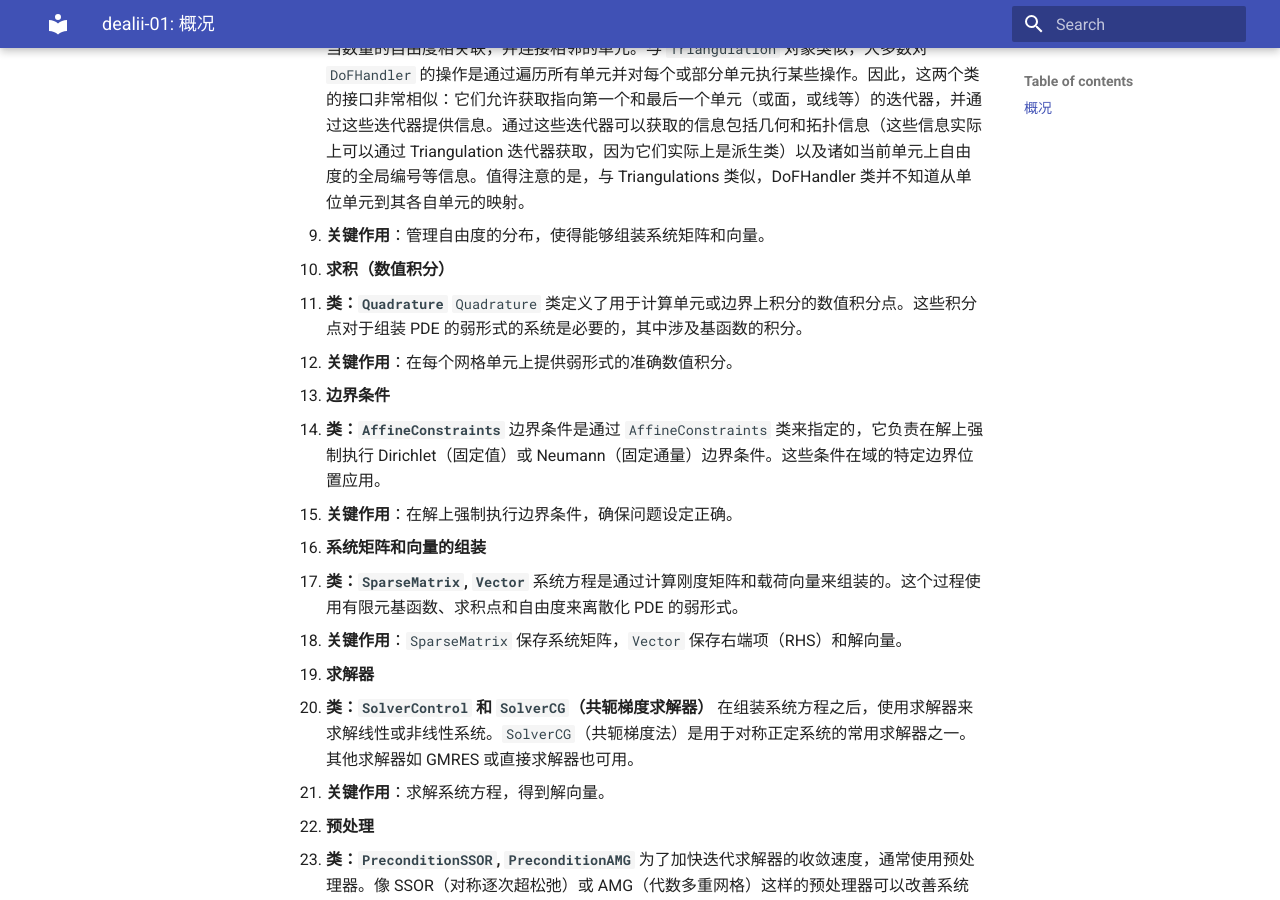
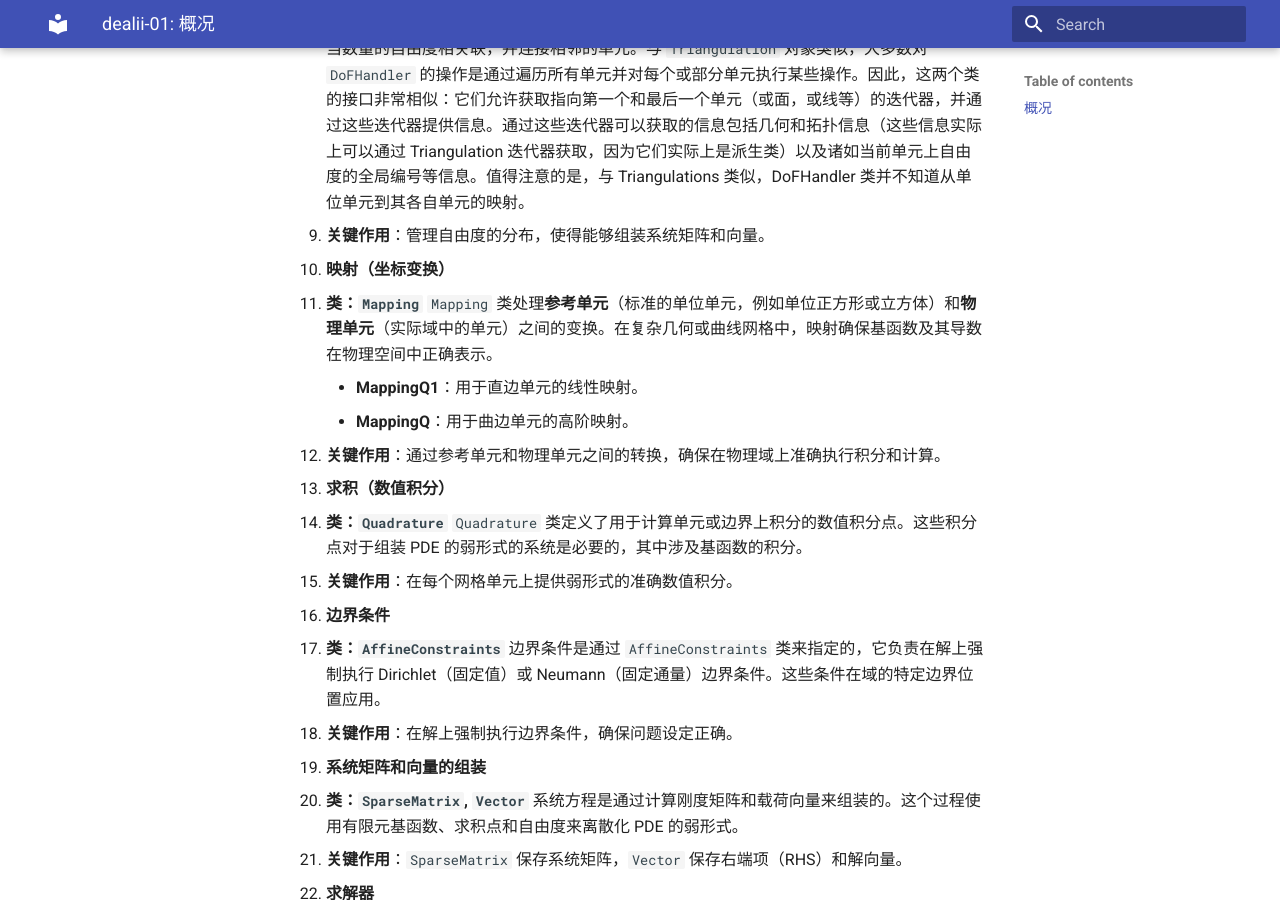
Before and after one commit to ymma98/technotes, an MkDocs documentation site: the page built from docs/FEM/dealii-01_概况.md, in a window 1280 px wide and 900 px high, scrolled down 815 px. Built offline with MkDocs 1.6.1 and Material for MkDocs 9.7.7, drawn with Linux system fonts in a browser that asks for light colours.

Commit message:
docs/FEM/dealii-01_概况.md updated from https://stackedit.cn/

```diff
--- a/docs/FEM/dealii-01_概况.md
+++ b/docs/FEM/dealii-01_概况.md
@@ -22,37 +22,46 @@
 
 -   **关键作用**：管理自由度的分布，使得能够组装系统矩阵和向量。
 
-4. **求积（数值积分）**
+4. **映射（坐标变换）**
+
+-   **类：`Mapping`** `Mapping` 类处理**参考单元**（标准的单位单元，例如单位正方形或立方体）和**物理单元**（实际域中的单元）之间的变换。在复杂几何或曲线网格中，映射确保基函数及其导数在物理空间中正确表示。
+    -   **MappingQ1**：用于直边单元的线性映射。
+    -   **MappingQ**：用于曲边单元的高阶映射。
+-   **关键作用**：通过参考单元和物理单元之间的转换，确保在物理域上准确执行积分和计算。
+
+5. **求积（数值积分）**
 
 -   **类：`Quadrature`** `Quadrature` 类定义了用于计算单元或边界上积分的数值积分点。这些积分点对于组装 PDE 的弱形式的系统是必要的，其中涉及基函数的积分。
 -   **关键作用**：在每个网格单元上提供弱形式的准确数值积分。
 
-5. **边界条件**
+6. **边界条件**
 
 -   **类：`AffineConstraints`** 边界条件是通过 `AffineConstraints` 类来指定的，它负责在解上强制执行 Dirichlet（固定值）或 Neumann（固定通量）边界条件。这些条件在域的特定边界位置应用。
 -   **关键作用**：在解上强制执行边界条件，确保问题设定正确。
 
-6. **系统矩阵和向量的组装**
+7. **系统矩阵和向量的组装**
 
 -   **类：`SparseMatrix`, `Vector`** 系统方程是通过计算刚度矩阵和载荷向量来组装的。这个过程使用有限元基函数、求积点和自由度来离散化 PDE 的弱形式。
 -   **关键作用**：`SparseMatrix` 保存系统矩阵，`Vector` 保存右端项（RHS）和解向量。
 
-7. **求解器**
+8. **求解器**
 
 -   **类：`SolverControl` 和 `SolverCG`（共轭梯度求解器）** 在组装系统方程之后，使用求解器来求解线性或非线性系统。`SolverCG`（共轭梯度法）是用于对称正定系统的常用求解器之一。其他求解器如 GMRES 或直接求解器也可用。
 -   **关键作用**：求解系统方程，得到解向量。
 
-8. **预处理**
+9. **预处理**
 
 -   **类：`PreconditionSSOR`, `PreconditionAMG`** 为了加快迭代求解器的收敛速度，通常使用预处理器。像 SSOR（对称逐次超松弛）或 AMG（代数多重网格）这样的预处理器可以改善系统的条件性，从而更容易求解。
 -   **关键作用**：提高迭代求解器的效率和收敛速度。
 
-9. **后处理和可视化**
+10. **后处理和可视化**
 
 -   **类：`DataOut`** 一旦获得解，通常需要可视化或分析结果。`DataOut` 类允许将解数据导出为兼容可视化工具（如 ParaView 或 Visit）的格式。
 -   **关键作用**：输出解数据用于后处理和可视化。
 
-10.  关键组件总结：
+___
+
+关键组件总结：
 
 1.  **Triangulation**：创建和管理网格。
 2.  **FiniteElement**：定义有限元基函数。
```
Also changed, not shown: other parts of docs/FEM/dealii-01_概况.md (+3 -3 lines).
